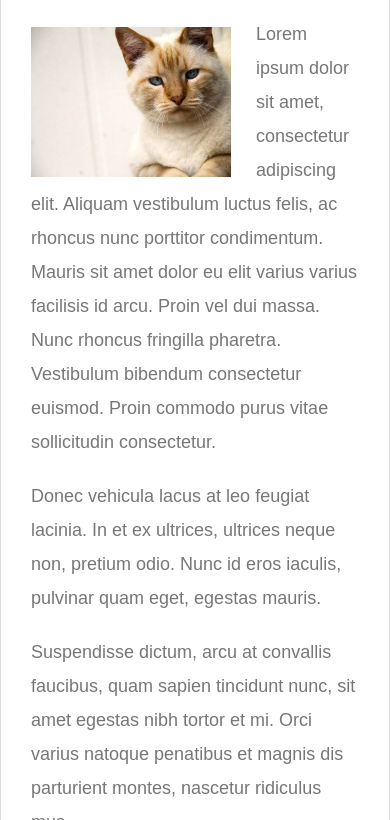
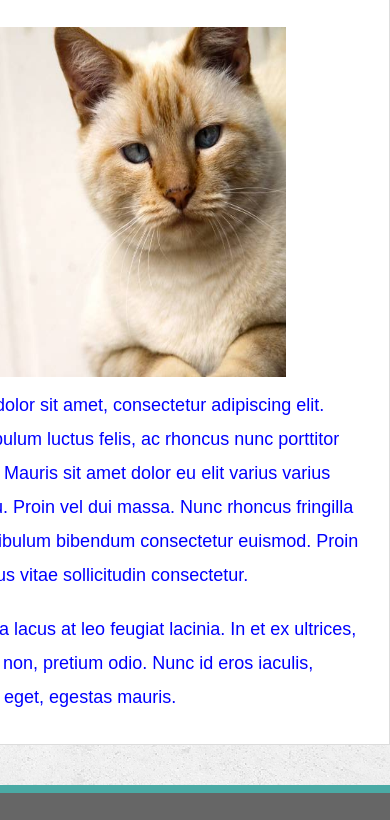
Before and after one commit to Kevinwei0619/Responsive-Portfolio, a plain HTML site: page index.html in a window 390 px wide. Shown: the part 236-1056 px from the top of the page. Drawn offline with Linux system fonts and the light colour scheme.

Commit message:
second update

```diff
--- a/assets/css/style.css
+++ b/assets/css/style.css
@@ -215,3 +215,80 @@ input[type=submit] {
   background: #4aaaa5;
   border: 0 none;
 }
+
+@media screen and (max-width:980px){
+
+ .main-section{
+  max-width:650px;
+ }
+ .container {
+  width: 90%;
+  max-width: 960px;
+  margin: 0 360px 0 50px;
+  clear: both;
+ }
+}
+
+
+@media  screen and (max-width:768px){
+
+
+  .main-section{
+    max-width:100%;
+   }
+
+   .container {
+    width: 100%;
+    max-width: 710px;
+    margin: 0 auto 0px auto;
+    clear: both;
+  }
+  body{
+    height:400px ;
+  }
+
+}
+
+@media screen and (max-width:640px){
+
+
+
+  body{
+    color:blue;
+  }
+
+
+
+.auth-image {
+  float: none;
+  overflow: auto;
+  width: 400px;
+  height: 350px;
+  margin-top: 10px;
+  margin-right: 25px;
+  /* clear: both; */
+}
+
+  .main-section{
+    overflow: auto;
+    float: right;
+    width: 535px;
+    max-width: 960px;
+    padding: 30px;
+    margin: 0 0 40px;
+    background: #fff;
+    border: 1px solid #ddd;
+   }
+
+   .container {
+    width: 100%;
+    max-width: 710px;
+    margin: 0 auto 0px auto;
+    clear: both;
+  }
+  body{
+    height:400px ;
+  }
+
+
+}
--- a/index.html
+++ b/index.html
@@ -3,6 +3,9 @@
 
 <head>
   <meta charset="UTF-8">
+
+  <meta content=“width=device-width, initial-scale=1.0” name=“viewport”>
+  <meta content=“ie=edge” http-equiv=“X-UA-Compatible”>
   <title>About | Your Name</title>
   <link rel="stylesheet" type="text/css" href="assets/css/reset.css">
   <link rel="stylesheet" type="text/css" href="assets/css/style.css">
@@ -31,7 +34,6 @@
 
       <p>Donec vehicula lacus at leo feugiat lacinia. In et ex ultrices, ultrices neque non, pretium odio. Nunc id eros iaculis, pulvinar quam eget, egestas mauris.</p>
 
-      <p>Suspendisse dictum, arcu at convallis faucibus, quam sapien tincidunt nunc, sit amet egestas nibh tortor et mi. Orci varius natoque penatibus et magnis dis parturient montes, nascetur ridiculus mus.</p>
 
     </section>
 
```
Also changed, not shown: contact.html (+4 -0 lines), portfolio.html (+2 -0 lines).
